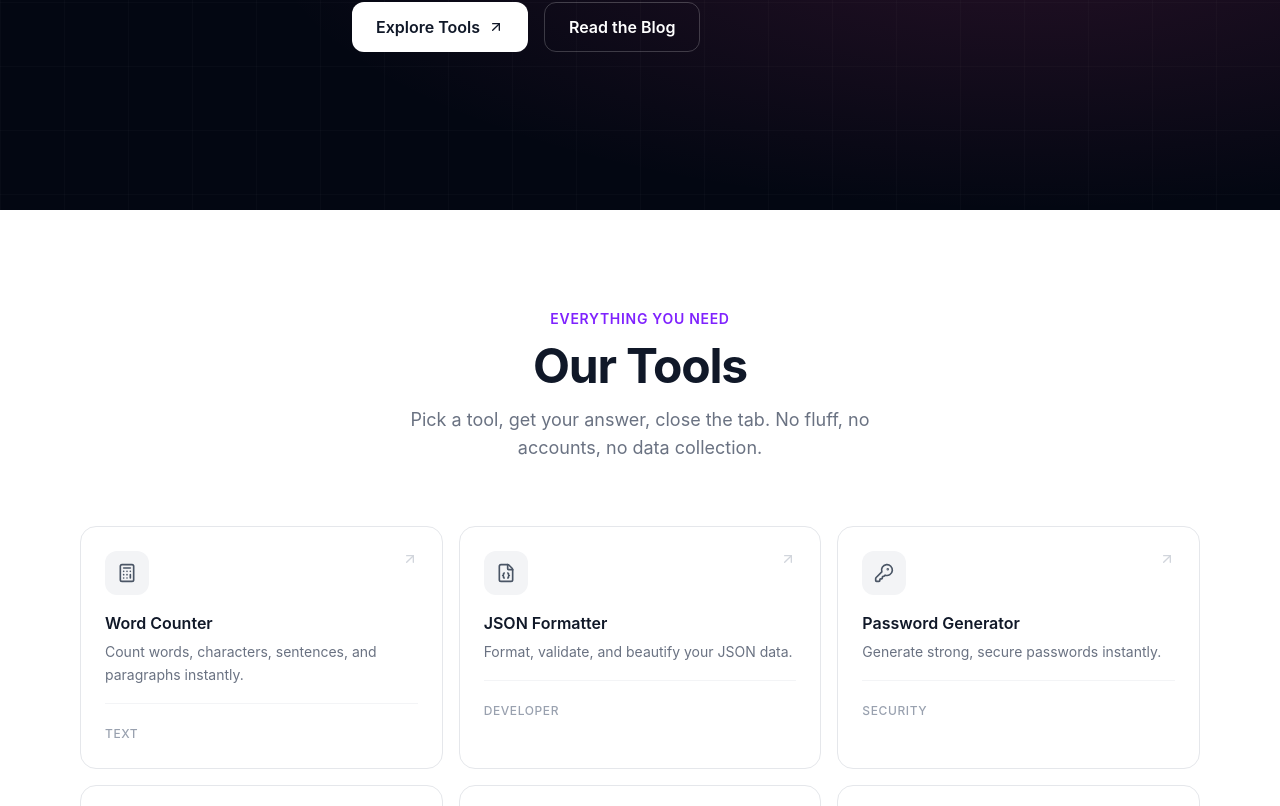
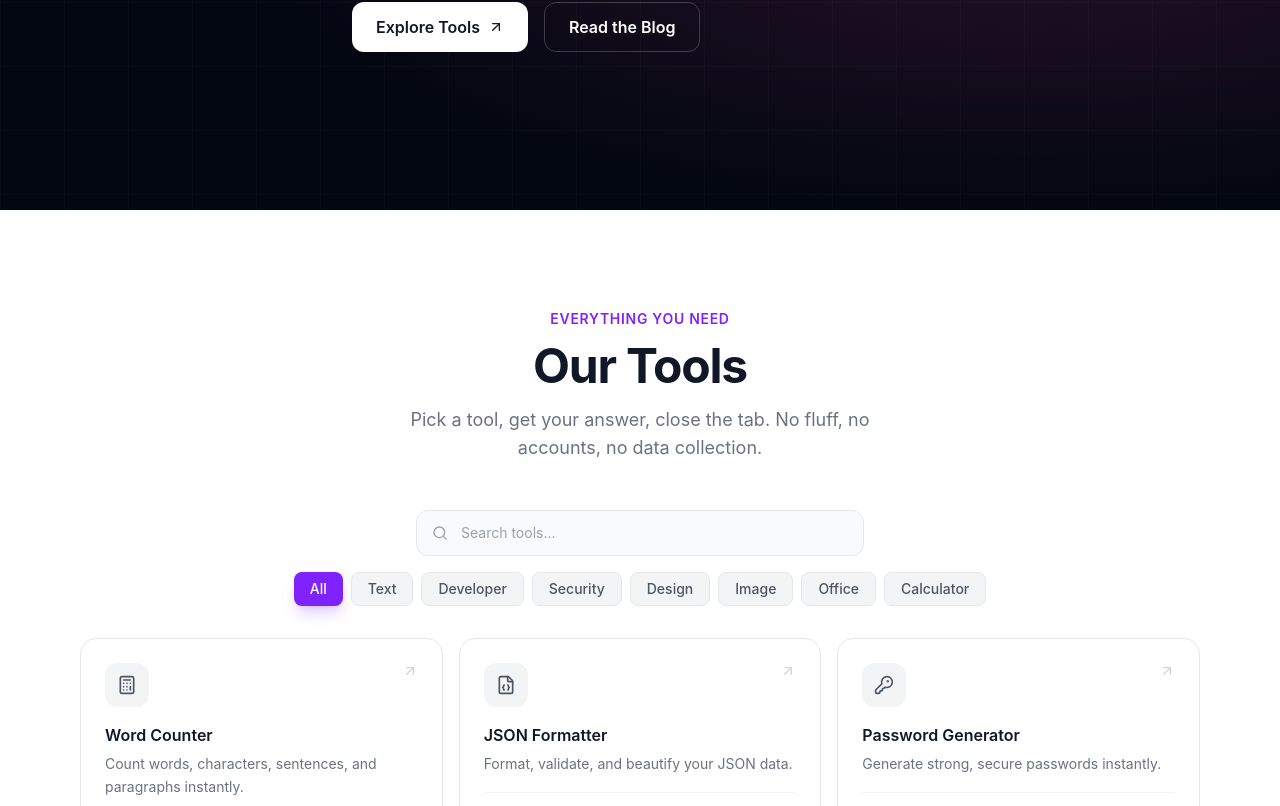
Before and after one commit to sc62070/anytool-site, a React (Vite) app: page / in a window 1280 px wide. Shown: the part 574-1380 px from the top of the page. Built offline with nearby package versions, Linux system fonts and the light colour scheme.

Commit message:
Add search bar and category filters to tools section

```diff
--- a/src/pages/Home.tsx
+++ b/src/pages/Home.tsx
@@ -1,12 +1,41 @@
+import { useState, useMemo } from 'react'
 import { Link } from 'react-router-dom'
 import { tools } from '../data/tools'
 import { getViews } from '../data/views'
 import { blogPosts } from '../data/blog'
-import { ArrowRight, Calendar, Clock, ArrowUpRight, Zap, Shield, Globe } from 'lucide-react'
+import { ArrowRight, Calendar, Clock, ArrowUpRight, Zap, Shield, Globe, Search, X } from 'lucide-react'
+
+const categories = ['All', ...Array.from(new Set(tools.map(t => t.category)))]
 
 export default function Home() {
+  const [search, setSearch] = useState('')
+  const [activeCategory, setActiveCategory] = useState('All')
+
   const views = getViews()
-  const sortedTools = [...tools].sort((a, b) => (views[b.slug] || 0) - (views[a.slug] || 0))
+
+  const filteredTools = useMemo(() => {
+    let result = [...tools]
+
+    if (activeCategory !== 'All') {
+      result = result.filter(t => t.category === activeCategory)
+    }
+
+    if (search.trim()) {
+      const q = search.toLowerCase()
+      result = result.filter(t =>
+        t.name.toLowerCase().includes(q) ||
+        t.description.toLowerCase().includes(q) ||
+        t.category.toLowerCase().includes(q)
+      )
+    }
+
+    // Sort by views only when no search/filter
+    if (!search.trim() && activeCategory === 'All') {
+      result.sort((a, b) => (views[b.slug] || 0) - (views[a.slug] || 0))
+    }
+
+    return result
+  }, [search, activeCategory, views])
 
   return (
     <div>
@@ -84,14 +113,60 @@ export default function Home() {
 
       {/* Tools Grid */}
       <section id="tools" className="max-w-6xl mx-auto px-4 py-24">
-        <div className="text-center mb-16">
+        <div className="text-center mb-12">
           <span className="text-sm font-semibold text-violet-600 dark:text-violet-400 tracking-wider uppercase">Everything you need</span>
           <h2 className="text-4xl md:text-5xl font-bold text-gray-900 dark:text-white mt-3 mb-4 tracking-tight">Our Tools</h2>
           <p className="text-gray-500 dark:text-gray-400 max-w-lg mx-auto text-lg">Pick a tool, get your answer, close the tab. No fluff, no accounts, no data collection.</p>
         </div>
 
+        {/* Search + Filters */}
+        <div className="mb-8 space-y-4">
+          {/* Search */}
+          <div className="relative max-w-md mx-auto">
+            <Search className="absolute left-4 top-1/2 -translate-y-1/2 w-4 h-4 text-gray-400" />
+            <input
+              type="text"
+              value={search}
+              onChange={(e) => setSearch(e.target.value)}
+              placeholder="Search tools..."
+              className="w-full pl-11 pr-10 py-3 bg-gray-50 dark:bg-gray-900 border border-gray-200 dark:border-gray-800 rounded-xl text-sm focus:ring-2 focus:ring-violet-500 focus:border-violet-500 outline-none transition-all text-gray-900 dark:text-white placeholder:text-gray-400"
+            />
+            {search && (
+              <button onClick={() => setSearch('')} className="absolute right-3 top-1/2 -translate-y-1/2 p-1 text-gray-400 hover:text-gray-600 dark:hover:text-gray-300">
+                <X className="w-4 h-4" />
+              </button>
+            )}
+          </div>
+
+          {/* Categories */}
+          <div className="flex flex-wrap justify-center gap-2">
+            {categories.map((cat) => (
+              <button
+                key={cat}
+                onClick={() => setActiveCategory(cat)}
+                className={`px-4 py-1.5 rounded-lg text-sm font-medium transition-all ${
+                  activeCategory === cat
+                    ? 'bg-violet-600 text-white shadow-lg shadow-violet-500/25'
+                    : 'bg-gray-100 dark:bg-gray-800 text-gray-600 dark:text-gray-400 hover:bg-gray-200 dark:hover:bg-gray-700 border border-gray-200 dark:border-gray-700'
+                }`}
+              >
+                {cat}
+              </button>
+            ))}
+          </div>
+        </div>
+
+        {/* Results */}
+        {filteredTools.length === 0 ? (
+          <div className="text-center py-16">
+            <p className="text-gray-500 dark:text-gray-400 text-lg">No tools found matching "{search}"</p>
+            <button onClick={() => { setSearch(''); setActiveCategory('All') }} className="mt-3 text-violet-600 dark:text-violet-400 hover:text-violet-700 dark:hover:text-violet-300 text-sm font-medium">
+              Clear filters
+            </button>
+          </div>
+        ) : (
           <div className="grid md:grid-cols-2 lg:grid-cols-3 gap-4">
-          {sortedTools.map((tool) => {
+            {filteredTools.map((tool) => {
               const Icon = tool.icon
               return (
                 <Link
@@ -121,6 +196,7 @@ export default function Home() {
               )
             })}
           </div>
+        )}
       </section>
 
       {/* Latest Blog Posts */}
```
Lines whose indentation alone changed are shown as unchanged.
